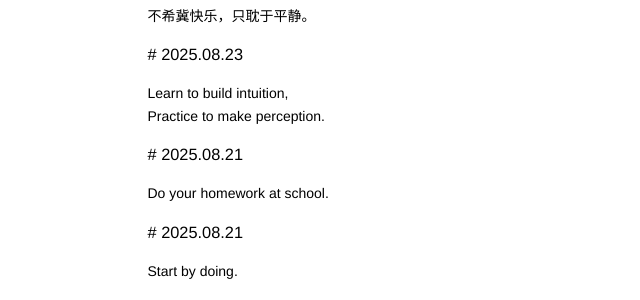
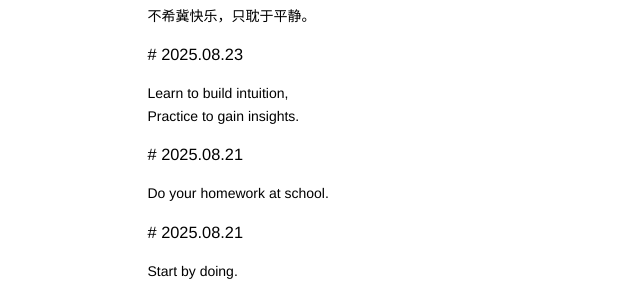
Before and after one commit to kidlj/awei, a Jekyll site: the page built from _wiki/wills.md, in a window 1280 px wide. Shown: the part 1045-1345 px from the top of the page, without its empty margins (200-840 px from the left). Built offline with Jekyll 4.4.1, drawn with Linux system fonts in a browser that asks for light colours.

Commit message:
update wills

```diff
--- a/_wiki/wills.md
+++ b/_wiki/wills.md
@@ -54,7 +54,7 @@ Own a thing.
 ### 2025.08.23
 
 Learn to build intuition,
-Practice to make perception.
+Practice to gain insights.
 
 ### 2025.08.21
 
```
